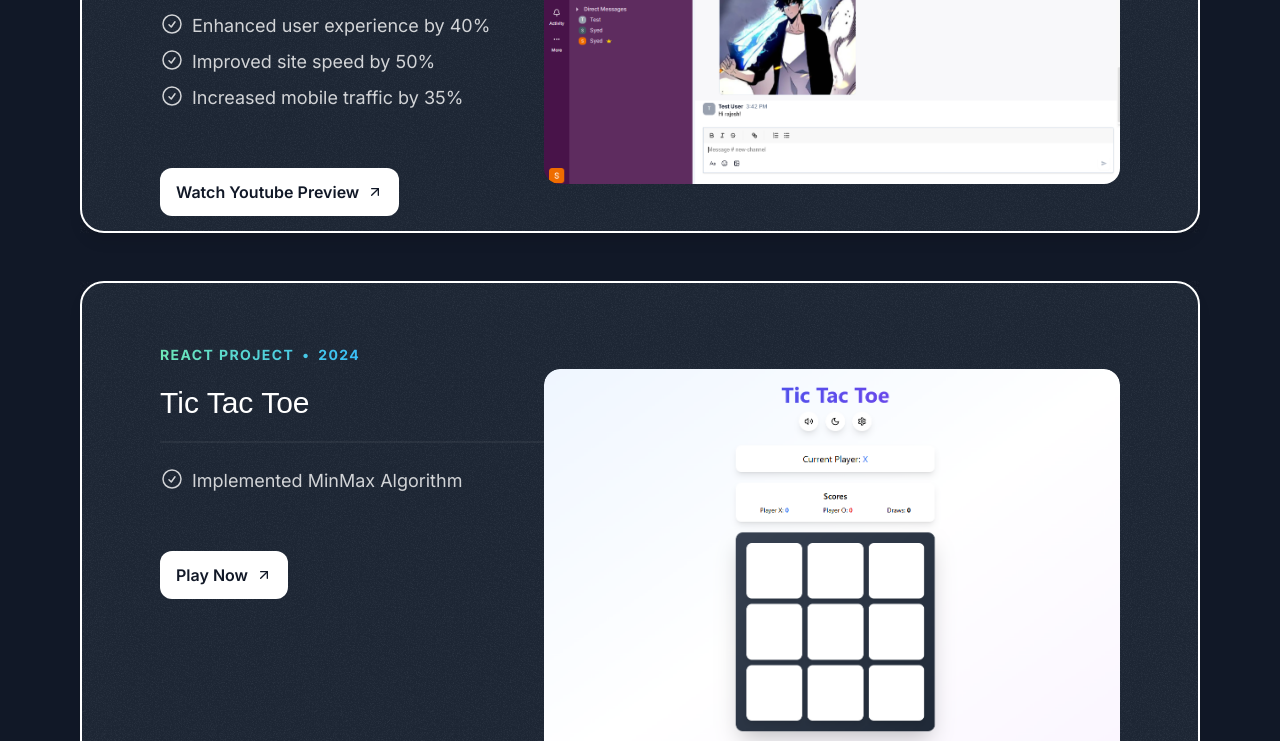
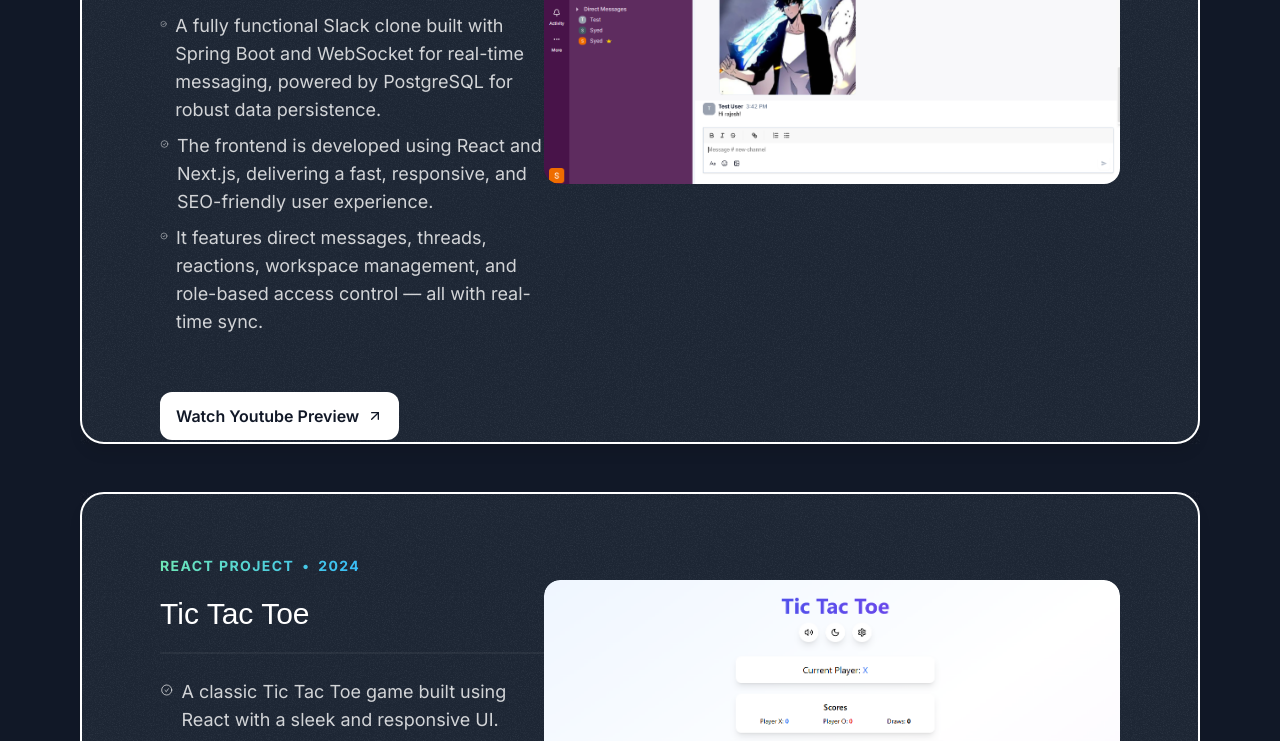
Before and after one commit to 001-syed-anwar/portfolio, a Next.js app: page / in a window 1280 px wide. Shown: the part 1320-2061 px from the top of the page. Built offline with nearby package versions, Linux system fonts and the light colour scheme; a web font is replaced by a local one.

Commit message:
changed the description for projects

```diff
--- a/src/sections/Projects.tsx
+++ b/src/sections/Projects.tsx
@@ -34,10 +34,11 @@
     year: "2025",
     title: "Slack Clone",
     results: [
-      { title: "Enhanced user experience by 40%" },
-      { title: "Improved site speed by 50%" },
-      { title: "Increased mobile traffic by 35%" },
-    ],
+      { title: "A fully functional Slack clone built with Spring Boot and WebSocket for real-time messaging, powered by PostgreSQL for robust data persistence." },
+      { title: "The frontend is developed using React and Next.js, delivering a fast, responsive, and SEO-friendly user experience." },
+      { title: "It features direct messages, threads, reactions, workspace management, and role-based access control — all with real-time sync." }
+    ]
+    ,
     link: "https://youtu.be/BcVB9N3fbJY",
     images: [slackClone1, slackClone2, slackClone3],
     label: "Watch Youtube Preview",
@@ -46,7 +47,11 @@
     company: "React Project",
     year: "2024",
     title: "Tic Tac Toe",
-    results: [{ title: "Implemented MinMax Algorithm" }],
+    results: [
+      { title: "A classic Tic Tac Toe game built using React with a sleek and responsive UI." },
+      { title: "Supports both two-player mode and a challenging single-player mode against the computer." },
+      { title: "The computer opponent is powered by the Minimax AI search algorithm for optimal decision-making." }
+    ],
     link: "https://001-syed-anwar.github.io/tictactoe/",
     images: [tictactoe],
     label: "Play Now",
@@ -59,7 +64,7 @@
     <div id="project" className="py-20 px-4 md:px-6 lg:px-20">
       <SectionHeader description="See how I transformed concepts into real, polished products." eyebrow="Featured Projects" title="Real-World Results" />
       <div className="flex flex-col gap-12 mt-12 md:mt-20">
-          {portfolioProjects.map((project,projectIndex) => (
+        {portfolioProjects.map((project, projectIndex) => (
           <Card key={project.title} className="pb-1 px-8 pt-8 md:px-12 md:pt-12 lg:flex-row lg:pt-16 lg:px-20 sticky top-16" style={{
             top: `calc(64px + ${projectIndex * 40}px)`,
           }}>
```
Lines whose indentation alone changed are shown as unchanged.
